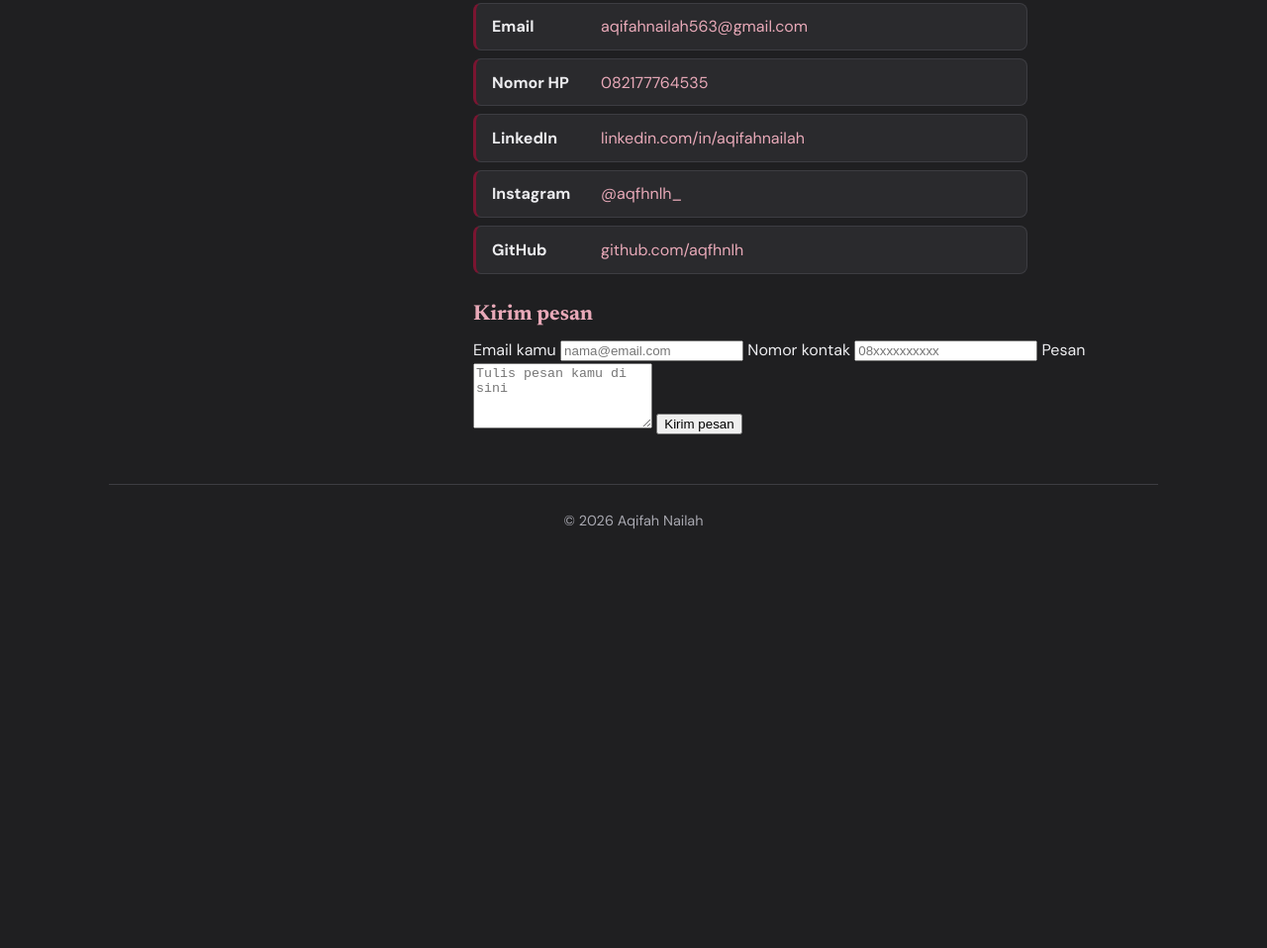
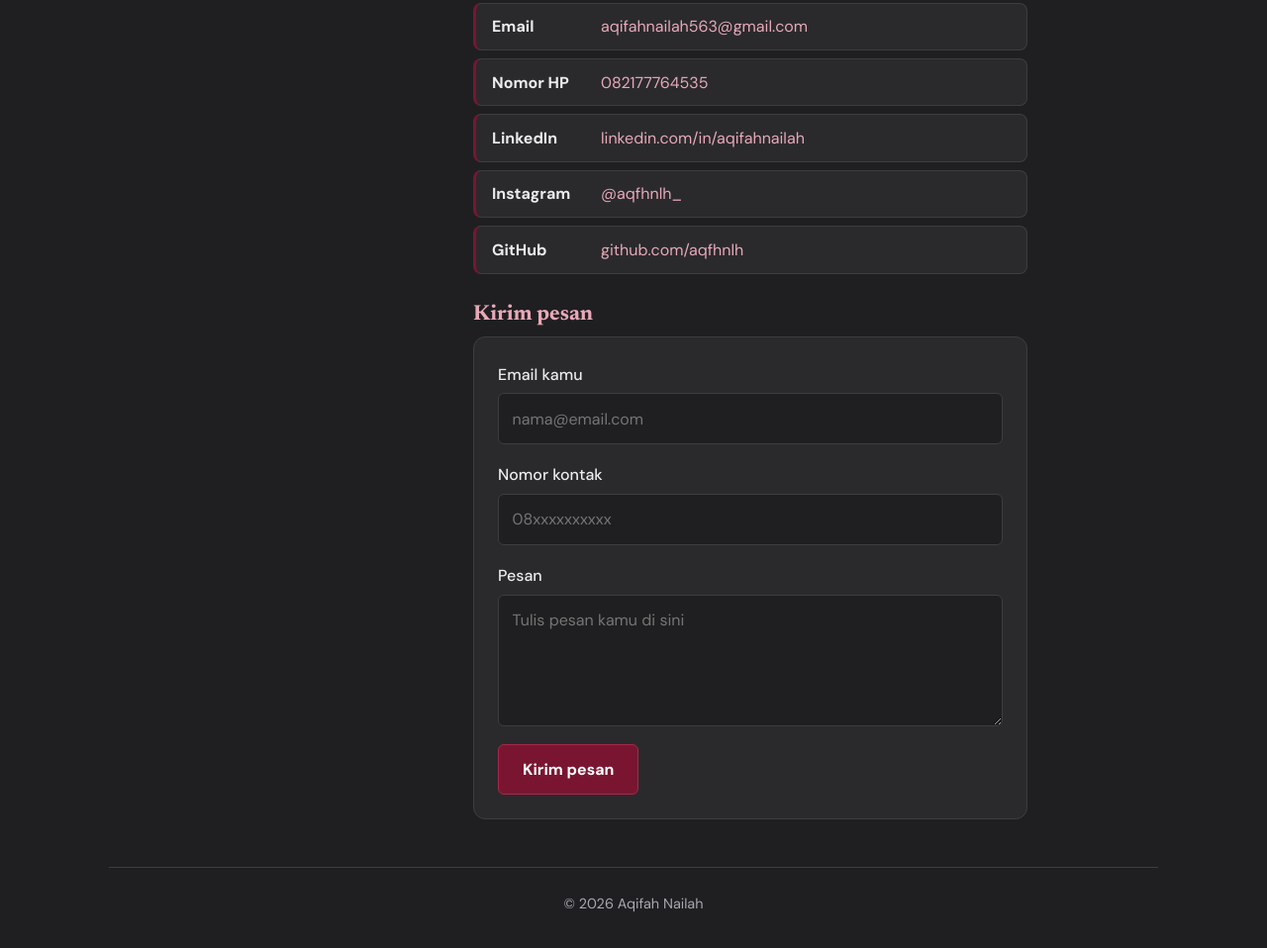
Before and after one commit to aqfhnlh/cv-website, a plain HTML site: page index.html in a window 1280 px wide. Shown: the part 2915-3873 px from the top of the page at 99% size. Before the commit the page ends 3485 px from the top, so only its background shows below. Drawn offline with Linux system fonts and the light colour scheme.

Commit message:
Update style.css

```diff
--- a/style.css
+++ b/style.css
@@ -51,6 +51,15 @@ td:first-child { white-space: nowrap; }
 .contact-info { display: grid; gap: 0.5rem; max-width: 560px; }
 .contact-info li { display: grid; grid-template-columns: 110px 1fr; background: #2a2a2d; border: 1px solid #3d3d42; border-left: 3px solid #7a1531; border-radius: 8px; padding: 0.6rem 1rem; }
 
+/* Form kontak */
+.contact-form { display: flex; flex-direction: column; max-width: 560px; background: #2a2a2d; border: 1px solid #3d3d42; border-radius: 12px; padding: 1.5rem; }
+.contact-form label { font-weight: 500; margin-bottom: 0.35rem; }
+.contact-form input, .contact-form textarea { font: inherit; color: #ececef; background: #1f1f21; border: 1px solid #3d3d42; border-radius: 6px; padding: 0.7rem 0.85rem; margin-bottom: 1.1rem; }
+.contact-form textarea { resize: vertical; }
+.contact-form input:focus, .contact-form textarea:focus { outline: 2px solid #e8a9b8; outline-offset: 1px; }
+.contact-form button { align-self: flex-start; font: inherit; font-weight: 700; color: #fff; background: #7a1531; border: 1px solid #a3294a; border-radius: 6px; padding: 0.7rem 1.5rem; cursor: pointer; }
+.contact-form button:hover { background: #961b3d; }
+
 /* Footer */
 footer { grid-column: 1 / -1; border-top: 1px solid #3d3d42; padding-top: 1.5rem; text-align: center; color: #a8a8b0; font-size: 0.9rem; }
 footer p { margin: 0 auto; }
```
